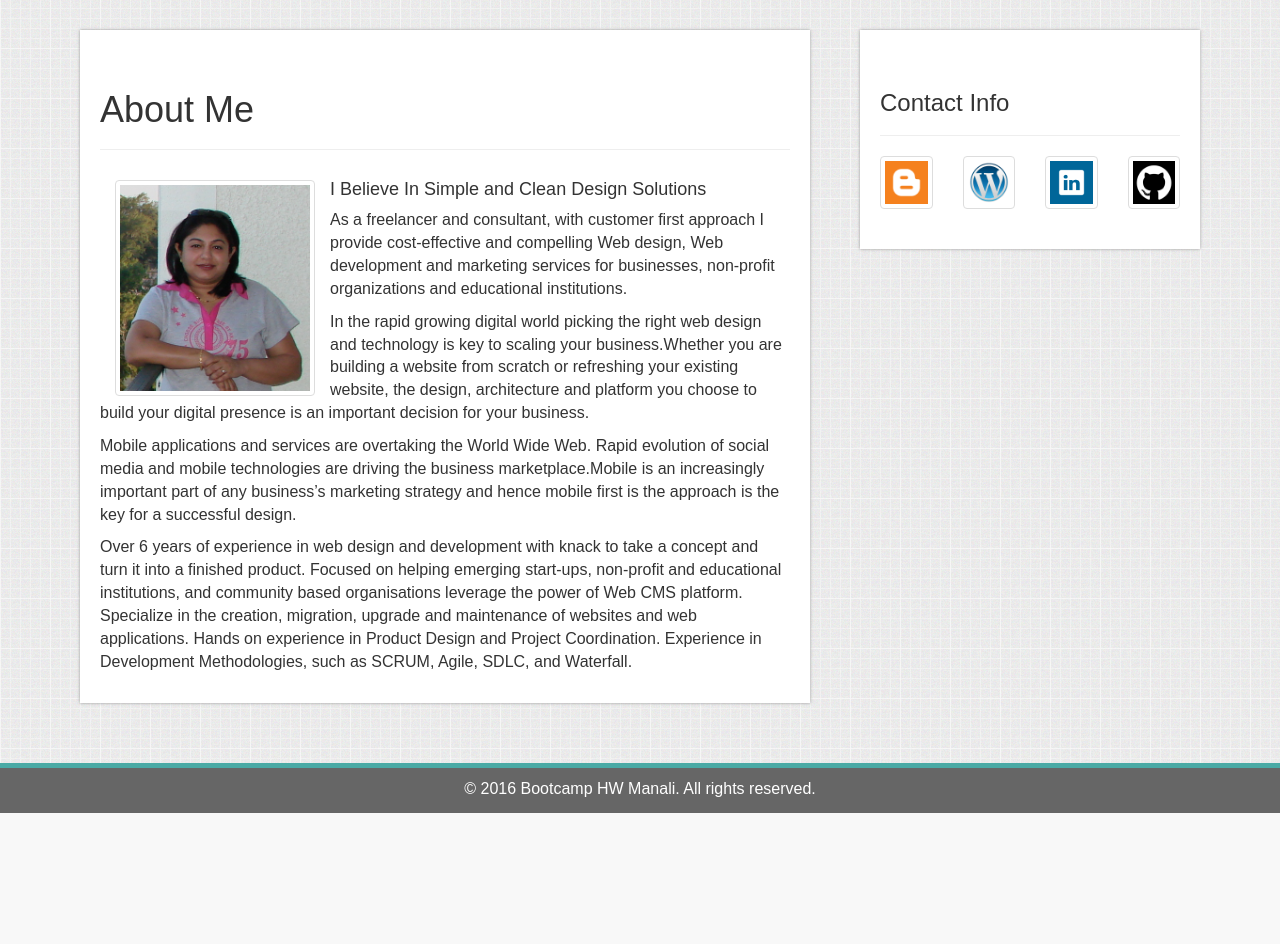
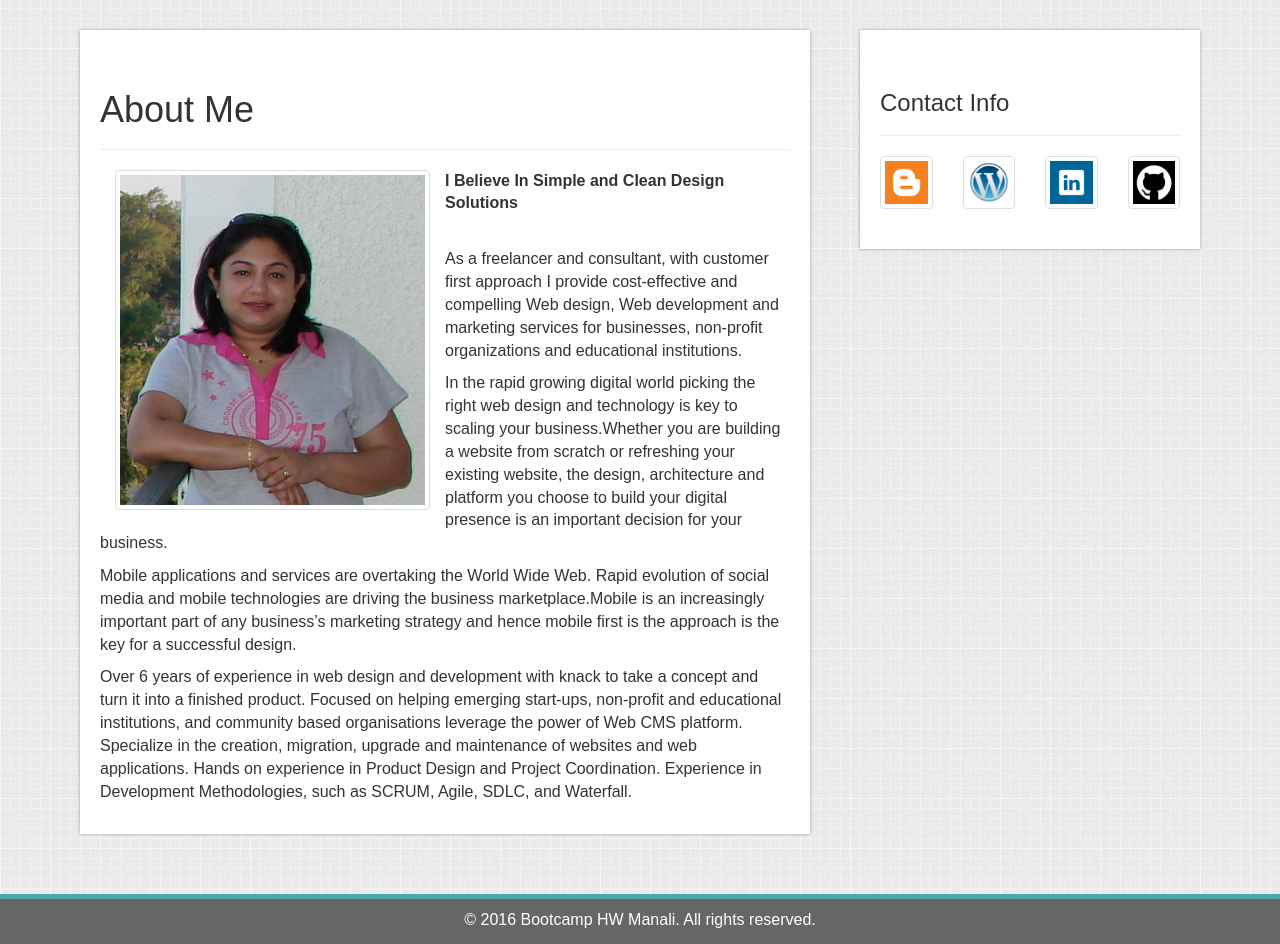
Before and after one commit to manalimatkar/Week2Assignment2, a PHP site: page / in a window 1280 px wide. Shown: the part 52-996 px from the top of the page. Before the commit the page ends 865 px from the top, so only its background shows below. Run offline with PHP 8.4, Linux system fonts and the light colour scheme.

Commit message:
Week2Assignment2Final

```diff
--- /dev/null
+++ b/assets/css/reset.css
@@ -0,0 +1,48 @@
+/* http://meyerweb.com/eric/tools/css/reset/
+   v2.0 | 20110126
+   License: none (public domain)
+*/
+
+html, body, div, span, applet, object, iframe,
+h1, h2, h3, h4, h5, h6, p, blockquote, pre,
+a, abbr, acronym, address, big, cite, code,
+del, dfn, em, img, ins, kbd, q, s, samp,
+small, strike, strong, sub, sup, tt, var,
+b, u, i, center,
+dl, dt, dd, ol, ul, li,
+fieldset, form, label, legend,
+table, caption, tbody, tfoot, thead, tr, th, td,
+article, aside, canvas, details, embed,
+figure, figcaption, footer, header, hgroup,
+menu, nav, output, ruby, section, summary,
+time, mark, audio, video {
+	margin: 0;
+	padding: 0;
+	border: 0;
+	font-size: 100%;
+	font: inherit;
+	vertical-align: baseline;
+}
+/* HTML5 display-role reset for older browsers */
+article, aside, details, figcaption, figure,
+footer, header, hgroup, menu, nav, section {
+	display: block;
+}
+body {
+	line-height: 1;
+}
+ol, ul {
+	list-style: none;
+}
+blockquote, q {
+	quotes: none;
+}
+blockquote:before, blockquote:after,
+q:before, q:after {
+	content: '';
+	content: none;
+}
+table {
+	border-collapse: collapse;
+	border-spacing: 0;
+}
--- a/assets/css/style.css
+++ b/assets/css/style.css
@@ -51,7 +51,7 @@ footer{
     position:relative;
     width: 250px;
     height: 250px;
- }
+}
 .thumbnail .caption{
 	text-align: center;
 	color: #ffffff;
--- a/index.html
+++ b/index.html
@@ -3,6 +3,7 @@
 <head>
   <title>My BIO In Bootstrap</title>
   <meta name="viewport" content="width=device-width, initial-scale=1.0"/>
+  <link rel="stylesheet" type="text/css" href="assets/css/reset.css">
   <!--Bootstrap Include -->
   <link rel="stylesheet" href="http://maxcdn.bootstrapcdn.com/bootstrap/3.3.7/css/bootstrap.min.css">
   <script src="https://ajax.googleapis.com/ajax/libs/jquery/1.12.4/jquery.min.js"></script>
@@ -39,7 +40,7 @@
   <!-- Content Row One -->
     <div class="row">
       <!-- Main Content Left Block -->
-      <div class="col-md-8">
+      <div class="col-sm-6 col-md-8">
         <div class="wrapper">
                 <!-- Section Header Title Row -->
                 <div class="row">
@@ -54,11 +55,15 @@
                   <div class="col-xs-12 col-sm-12 col-md-12">
                     <div>
                       <!-- Profile Image -->
-                      <div class="col-xs-12 col-sm-6 col-md-4">
+                      <div class="col-xs-12 col-sm-12 col-md-6">
                         <img src="assets/images/profile_image.jpg" class="img-responsive img-thumbnail">
                       </div>
                        <!-- Profile Details -->
-                         <h4>I Believe In Simple and Clean Design Solutions</h4>
+
+                         <p>
+                          <strong>I Believe In Simple and Clean Design Solutions</strong></p>
+                         <br/>
+
                           <p>
                             As a freelancer and consultant, with customer first approach I provide cost-effective and compelling Web design, Web development and marketing services for businesses, non-profit organizations and educational institutions.</p>
                           <p>In the rapid growing digital world picking the right web design and technology is key to scaling your business.Whether you are building a website from scratch or refreshing your existing website, the design, architecture and platform you choose to build your digital presence is an important decision for your business.</p>
@@ -73,7 +78,7 @@
         </div> <!-- warraper ends -->
       </div><!-- Main Content Left Block Ends -->
       <!-- Side Bar Right Block -->
-      <div class="col-md-4">
+      <div class="col-sm-6 col-md-4">
         <div class="wrapper">
                    <!-- Section Header Title Row -->
                       <div class="row">
@@ -88,22 +93,22 @@
                   <div class="row">
                     <div class="col-md-12">
                       <div class="row">
-                          <div class="col-xs-2 col-md-3">
+                          <div class="col-xs-2 col-sm-3 col-md-3">
                             <a href="#" class="thumbnail">
                               <img src="assets/images/blog_icon.png" alt="Blog Icon">
                             </a>
                           </div>
-                          <div class="col-xs-2 col-md-3">
+                          <div class="col-xs-2 col-sm-3 col-md-3">
                             <a href="#" class="thumbnail">
                               <img src="assets/images/wp_blog_icon.png" alt="Blog Icon">
                             </a>
                           </div>
-                          <div class="col-xs-2 col-md-3">
+                          <div class="col-xs-2 col-sm-3 col-md-3">
                             <a href="#" class="thumbnail">
                               <img src="assets/images/linkedin_icon.png" alt="Blog Icon">
                             </a>
                           </div>
-                          <div class="col-xs-2 col-md-3">
+                          <div class="col-xs-2 col-sm-3 col-md-3">
                             <a href="#" class="thumbnail">
                               <img src="assets/images/github-icon.png" alt="Blog Icon">
                             </a>
```
Also changed, not shown: contact.html (+7 -6 lines), portfolio.html (+19 -18 lines).
